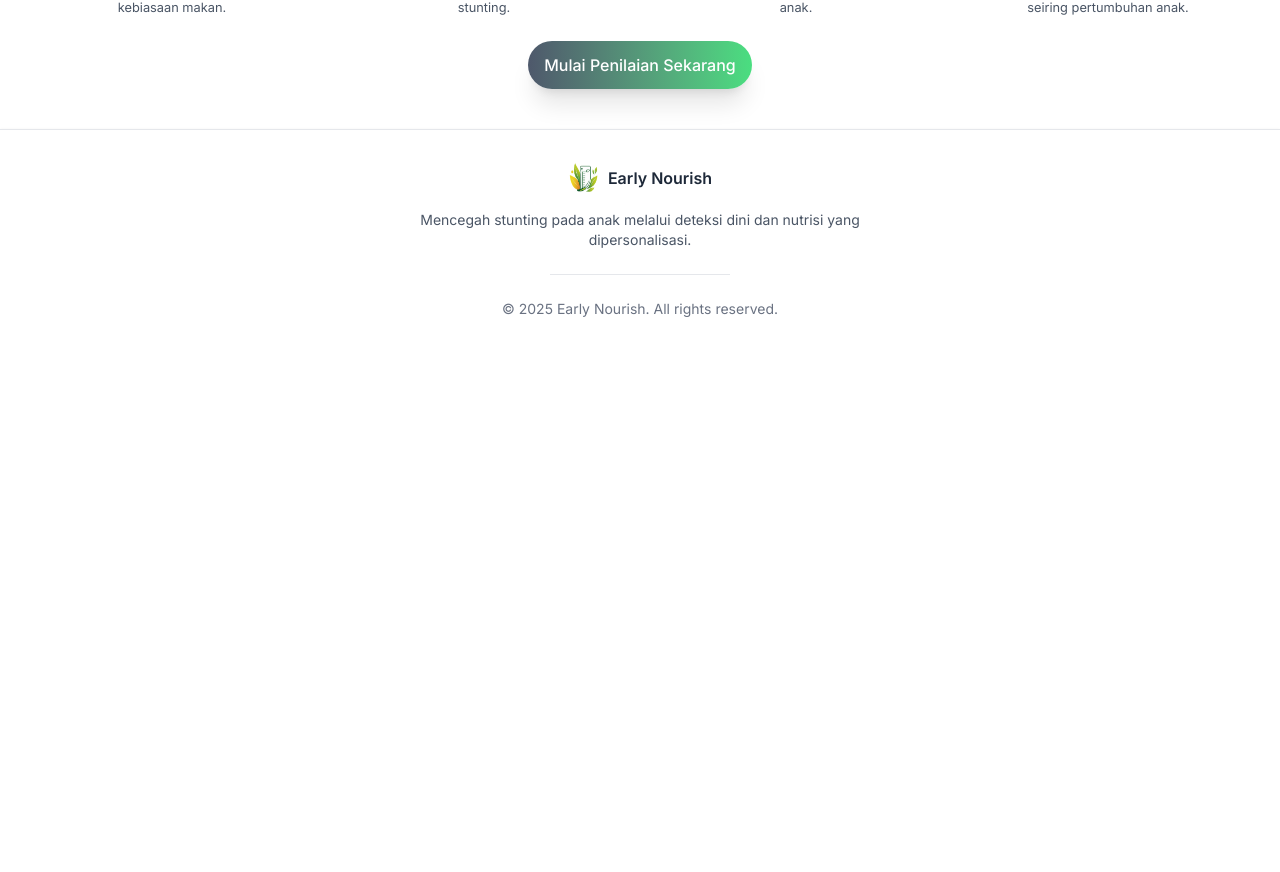
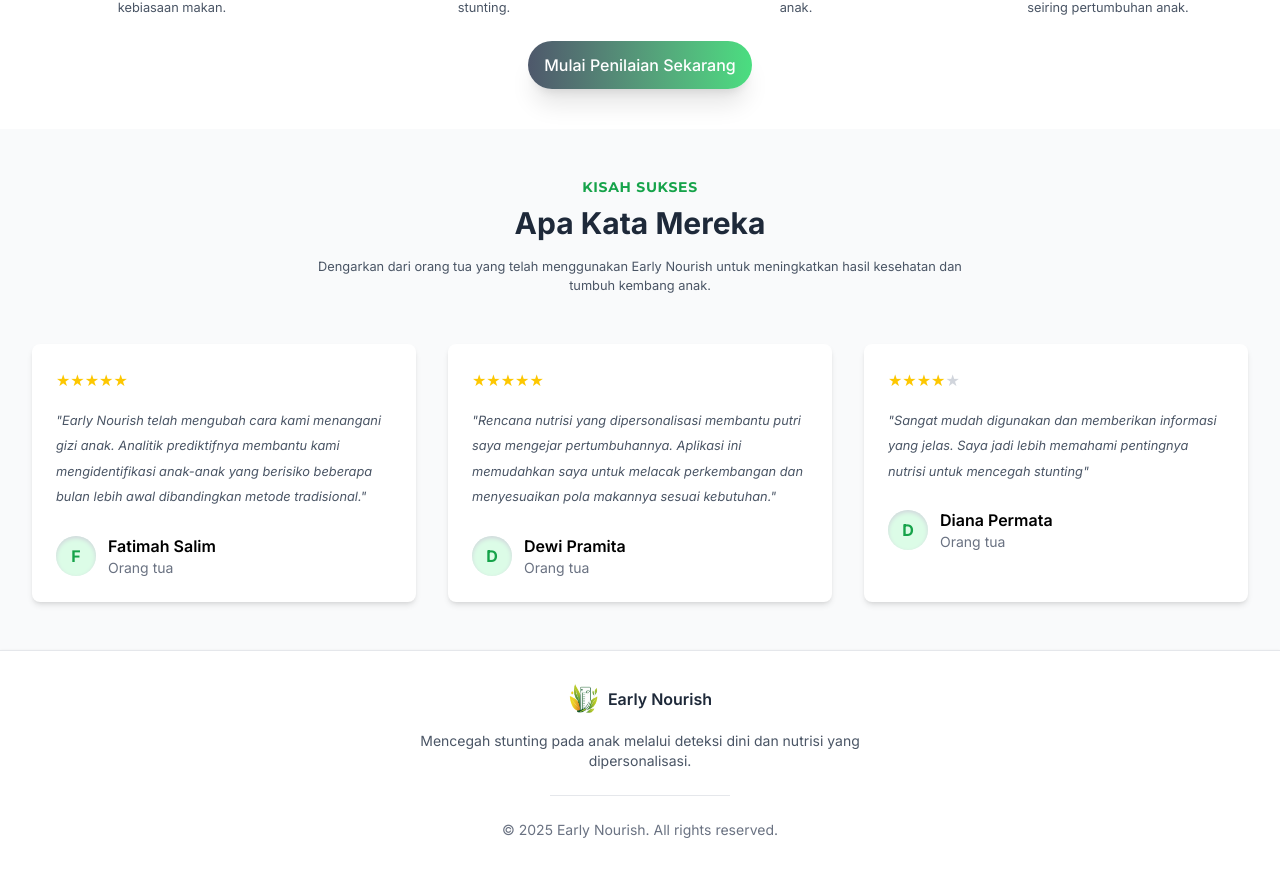
Before and after one commit to Elmosius/EarlyNourish, a Vue app in the folder front-end/: page / in a window 1280 px wide. Shown: the part 2498-3370 px from the top of the page. Before the commit the page ends 2849 px from the top, so only its background shows below. Built offline with nearby package versions, Linux system fonts and the light colour scheme.

Commit message:
created testimoni section

```diff
--- /dev/null
+++ b/front-end/src/components/home/TestimoniSection.vue
@@ -0,0 +1,85 @@
+<script setup>
+const testimonials = [
+  {
+    name: "Fatimah Salim",
+    role: "Orang tua",
+    content:
+      '"Early Nourish telah mengubah cara kami menangani gizi anak. Analitik prediktifnya membantu kami mengidentifikasi anak-anak yang berisiko beberapa bulan lebih awal dibandingkan metode tradisional."',
+    rating: 5,
+  },
+  {
+    name: "Dewi Pramita",
+    role: "Orang tua",
+    content:
+      '"Rencana nutrisi yang dipersonalisasi membantu putri saya mengejar pertumbuhannya. Aplikasi ini memudahkan saya untuk melacak perkembangan dan menyesuaikan pola makannya sesuai kebutuhan."',
+    rating: 5,
+  },
+  {
+    name: "Diana Permata",
+    role: "Orang tua",
+    content:
+      '"Sangat mudah digunakan dan memberikan informasi yang jelas. Saya jadi lebih memahami pentingnya nutrisi untuk mencegah stunting"',
+    rating: 4,
+  },
+];
+</script>
+
+<template>
+  <section class="py-12 px-8 bg-gray-50">
+    <div class="container mx-auto">
+      <div class="text-center mb-12">
+        <h1
+          class="font-montserrat tracking-wider text-center font-bold mb-2 text-sm text-tertiary"
+        >
+          KISAH SUKSES
+        </h1>
+        <h2 class="text-2xl md:text-3xl font-bold text-gray-800 mb-4">
+          Apa Kata Mereka
+        </h2>
+        <p class="text-base text-gray-600 max-w-2xl mx-auto">
+          Dengarkan dari orang tua yang telah menggunakan Early Nourish untuk
+          meningkatkan hasil kesehatan dan tumbuh kembang anak.
+        </p>
+      </div>
+
+      <div class="grid grid-cols-1 md:grid-cols-2 lg:grid-cols-3 gap-8">
+        <div
+          v-for="(testimonial, index) in testimonials"
+          :key="index"
+          class="bg-white p-6 rounded-lg shadow-md"
+        >
+          <div class="flex mb-4">
+            <span
+              v-for="i in testimonial.rating"
+              :key="i"
+              class="text-yellow-400"
+              >★</span
+            >
+            <span
+              v-for="i in 5 - testimonial.rating"
+              :key="i + testimonial.rating"
+              class="text-gray-300"
+              >★</span
+            >
+          </div>
+          <p class="text-gray-600 mb-6 text-base italic leading-loose">
+            {{ testimonial.content }}
+          </p>
+          <div class="flex items-center">
+            <div
+              class="bg-[#DCFCE7] inset-shadow-sm inset-shadow-gray-300 w-10 h-10 rounded-full flex items-center justify-center mr-3"
+            >
+              <span class="text-tertiary font-bold">{{
+                testimonial.name.charAt(0)
+              }}</span>
+            </div>
+            <div>
+              <h4 class="font-semibold">{{ testimonial.name }}</h4>
+              <p class="text-sm text-gray-500">{{ testimonial.role }}</p>
+            </div>
+          </div>
+        </div>
+      </div>
+    </div>
+  </section>
+</template>
--- a/front-end/src/views/HomePage.vue
+++ b/front-end/src/views/HomePage.vue
@@ -4,6 +4,7 @@ import HeroSection from "../components/home/HeroSection.vue";
 import AboutSection from "../components/home/AboutSection.vue";
 import FeatureSection from "../components/home/FeatureSection.vue";
 import CaraKerjaSection from "../components/home/CaraKerjaSection.vue";
+import TestimoniSection from "../components/home/TestimoniSection.vue";
 const counter = useCounterStore();
 </script>
 
@@ -12,6 +13,7 @@ const counter = useCounterStore();
   <AboutSection />
   <FeatureSection />
   <CaraKerjaSection />
+  <TestimoniSection />
 </template>
 
 <style scoped></style>
```
